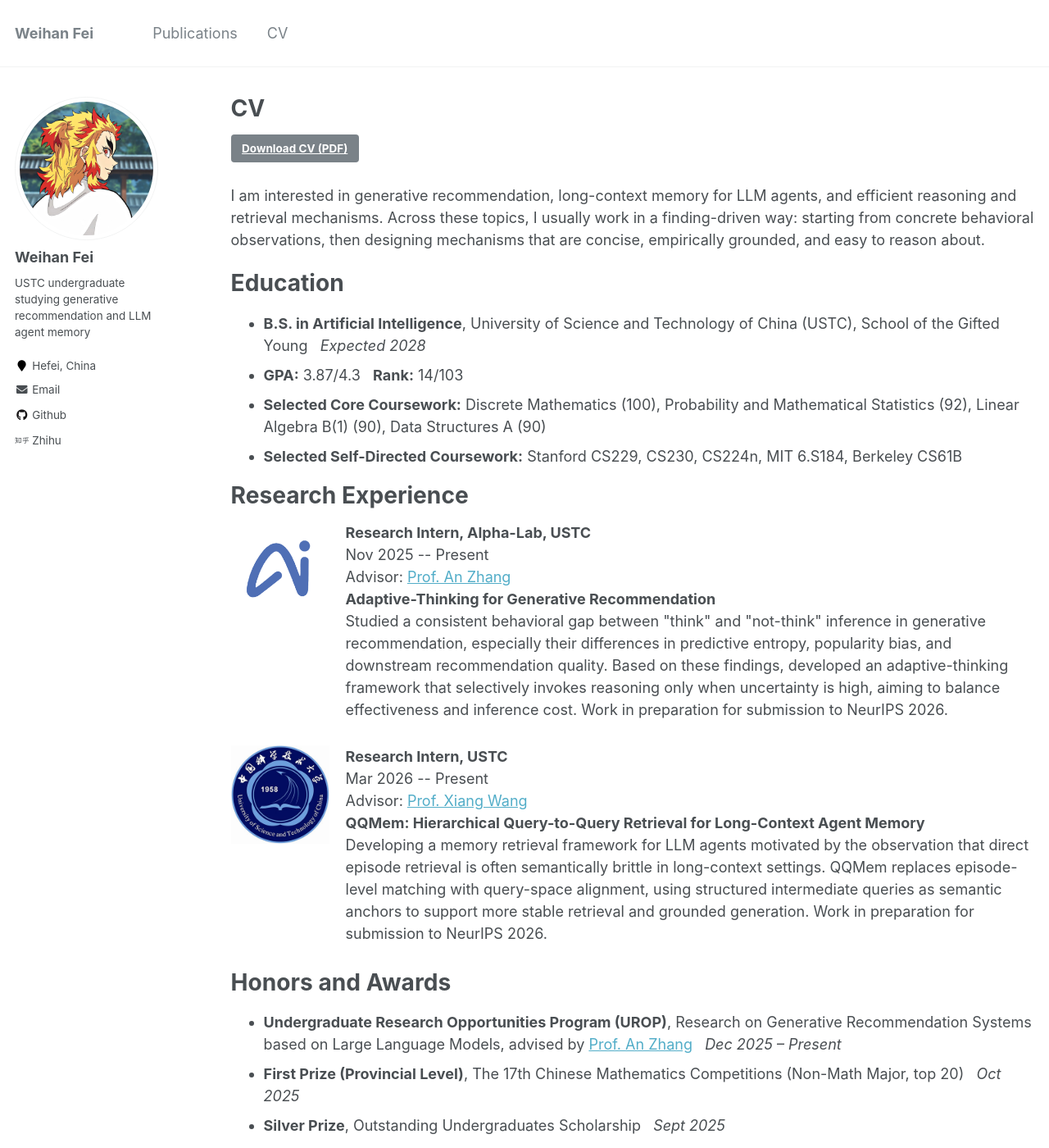
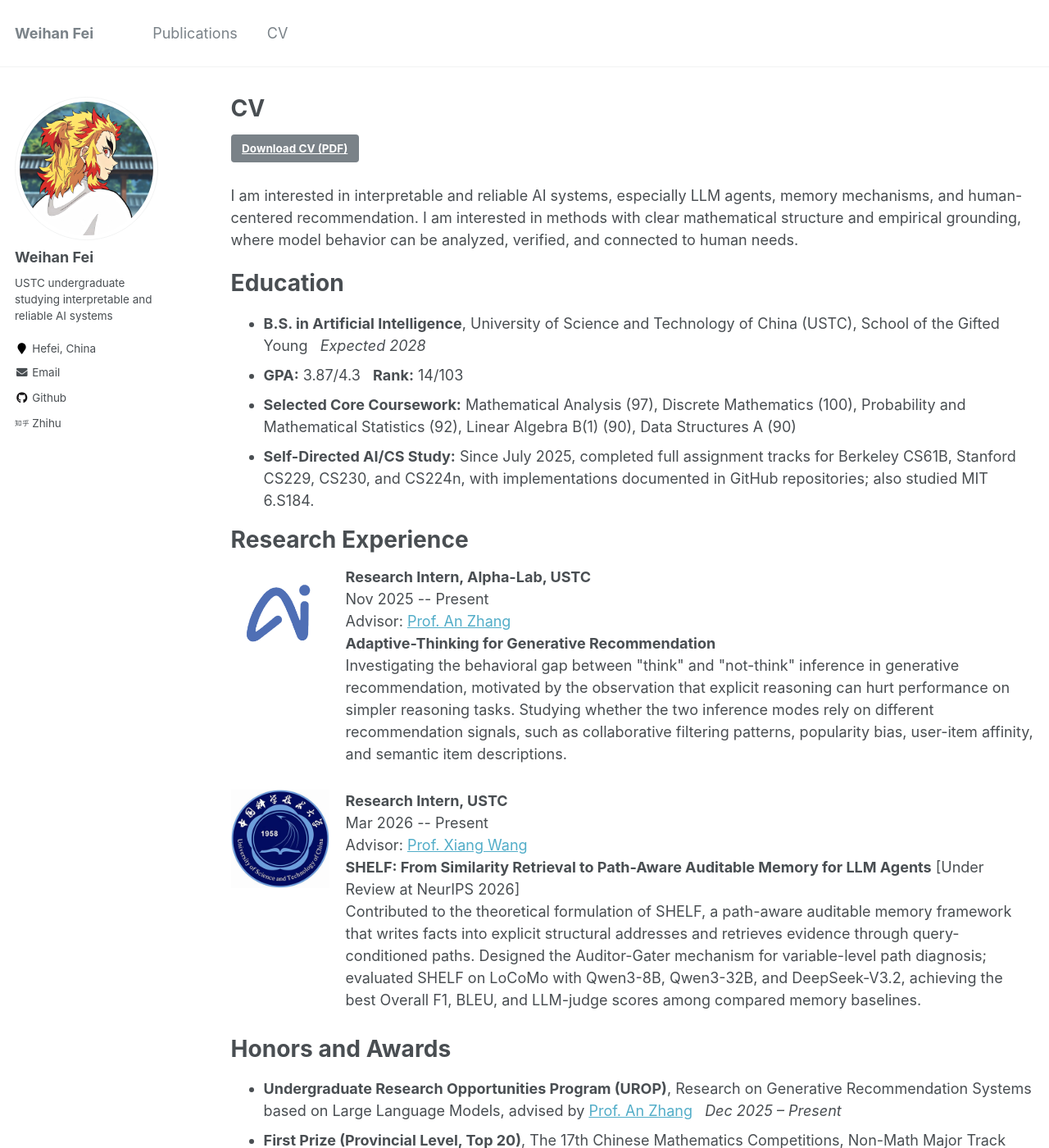
Before and after one commit to wesleyfei1/wesleyfei1.github.io, a Jekyll site: the page built from _pages/cv.md, in a window 1280 px wide and 1400 px high. Shown: the whole window at 82% size. Built offline with Jekyll 4.4.1, drawn with Linux system fonts in a browser that asks for light colours; some of the changed text lies outside the part shown.

Commit message:
Update homepage and CV

```diff
--- a/Gemfile
+++ b/Gemfile
@@ -16,7 +16,8 @@
 
 # gem "jekyll"
 
-gem "wdm", "~> 0.1.0" if Gem.win_platform?
+gem "wdm", "~> 0.1.0" if Gem.win_platform? && Gem::Version.new(RUBY_VERSION) < Gem::Version.new("3.4")
+gem "tzinfo-data", platforms: [:mingw, :mswin, :x64_mingw]
 
 # If you have any plugins, put them here!
 group :jekyll_plugins do
--- a/_config.yml
+++ b/_config.yml
@@ -10,7 +10,7 @@
 title                    : "Weihan Fei"
 title_separator          : "-"
 name                     : &name "Weihan Fei"
-description              : &description "USTC undergraduate working on generative recommendation, LLM agent memory, and finding-driven AI research"
+description              : &description "USTC undergraduate working on interpretable and reliable AI systems, LLM agent memory, and human-centered recommendation"
 url                      : https://wesleyfei1.github.io # the base hostname & protocol for your site e.g. "https://mmistakes.github.io"
 baseurl                  : "" # the subpath of your site, e.g. "/blog"
 repository               : "wesleyfei1/wesleyfei1.github.io"
@@ -82,7 +82,7 @@
 author:
   name             : "Weihan Fei"
   avatar           : "Levi.jpg"
-  bio              : "USTC undergraduate studying generative recommendation and LLM agent memory"
+  bio              : "USTC undergraduate studying interpretable and reliable AI systems"
   location         : "Hefei, China"
   employer         :
   pubmed           :
--- a/_pages/cv.md
+++ b/_pages/cv.md
@@ -15,14 +15,14 @@
   </a>
 </p>
 
-I am interested in generative recommendation, long-context memory for LLM agents, and efficient reasoning and retrieval mechanisms. Across these topics, I usually work in a finding-driven way: starting from concrete behavioral observations, then designing mechanisms that are concise, empirically grounded, and easy to reason about.
+I am interested in interpretable and reliable AI systems, especially LLM agents, memory mechanisms, and human-centered recommendation. I am interested in methods with clear mathematical structure and empirical grounding, where model behavior can be analyzed, verified, and connected to human needs.
 
 # Education
 
 - **B.S. in Artificial Intelligence**, University of Science and Technology of China (USTC), School of the Gifted Young &nbsp; *Expected 2028*
 - **GPA:** 3.87/4.3 &nbsp; **Rank:** 14/103
-- **Selected Core Coursework:** Discrete Mathematics (100), Probability and Mathematical Statistics (92), Linear Algebra B(1) (90), Data Structures A (90)
-- **Selected Self-Directed Coursework:** Stanford CS229, CS230, CS224n, MIT 6.S184, Berkeley CS61B
+- **Selected Core Coursework:** Mathematical Analysis (97), Discrete Mathematics (100), Probability and Mathematical Statistics (92), Linear Algebra B(1) (90), Data Structures A (90)
+- **Self-Directed AI/CS Study:** Since July 2025, completed full assignment tracks for Berkeley CS61B, Stanford CS229, CS230, and CS224n, with implementations documented in GitHub repositories; also studied MIT 6.S184.
 
 
 # Research Experience
@@ -36,7 +36,7 @@
     Nov 2025 -- Present<br>
     Advisor: <a href="https://anzhang314.github.io/">Prof. An Zhang</a><br>
     <strong>Adaptive-Thinking for Generative Recommendation</strong><br>
-    Studied a consistent behavioral gap between "think" and "not-think" inference in generative recommendation, especially their differences in predictive entropy, popularity bias, and downstream recommendation quality. Based on these findings, developed an adaptive-thinking framework that selectively invokes reasoning only when uncertainty is high, aiming to balance effectiveness and inference cost. Work in preparation for submission to NeurIPS 2026.
+    Investigating the behavioral gap between "think" and "not-think" inference in generative recommendation, motivated by the observation that explicit reasoning can hurt performance on simpler reasoning tasks. Studying whether the two inference modes rely on different recommendation signals, such as collaborative filtering patterns, popularity bias, user-item affinity, and semantic item descriptions.
     </p>
   </div>
 </div>
@@ -49,22 +49,22 @@
     <p style="margin: 0;"><strong>Research Intern, USTC</strong><br>
     Mar 2026 -- Present<br>
     Advisor: <a href="https://xiangwang1223.github.io/">Prof. Xiang Wang</a><br>
-    <strong>QQMem: Hierarchical Query-to-Query Retrieval for Long-Context Agent Memory</strong><br>
-    Developing a memory retrieval framework for LLM agents motivated by the observation that direct episode retrieval is often semantically brittle in long-context settings. QQMem replaces episode-level matching with query-space alignment, using structured intermediate queries as semantic anchors to support more stable retrieval and grounded generation. Work in preparation for submission to NeurIPS 2026.
+    <strong>SHELF: From Similarity Retrieval to Path-Aware Auditable Memory for LLM Agents</strong> [Under Review at NeurIPS 2026]<br>
+    Contributed to the theoretical formulation of SHELF, a path-aware auditable memory framework that writes facts into explicit structural addresses and retrieves evidence through query-conditioned paths. Designed the Auditor-Gater mechanism for variable-level path diagnosis; evaluated SHELF on LoCoMo with Qwen3-8B, Qwen3-32B, and DeepSeek-V3.2, achieving the best Overall F1, BLEU, and LLM-judge scores among compared memory baselines.
     </p>
   </div>
 </div>
 
 # Honors and Awards
 - **Undergraduate Research Opportunities Program (UROP)**, Research on Generative Recommendation Systems based on Large Language Models, advised by [Prof. An Zhang](https://anzhang314.github.io/) &nbsp; *Dec 2025 -- Present*
-- **First Prize (Provincial Level)**, The 17th Chinese Mathematics Competitions (Non-Math Major, top 20) &nbsp; *Oct 2025*
+- **First Prize (Provincial Level, Top 20)**, The 17th Chinese Mathematics Competitions, Non-Math Major Track &nbsp; *Oct 2025*
 - **Silver Prize**, Outstanding Undergraduates Scholarship &nbsp; *Sept 2025*
 - **Bronze Prize**, Outstanding Student Scholarship &nbsp; *Dec 2024*
 
 # Skills
-- **Research:** Literature review, experimental design, empirical analysis, and end-to-end implementation for machine learning research.
-- **Programming:** Python, C, Java, Shell/Bash.
-- **ML Frameworks:** PyTorch, Hugging Face, vLLM, verl.
-- **Model Training:** Supervised fine-tuning (SFT), preference optimization (RLHF, DPO, RLvR), parameter-efficient tuning (LoRA), inference-time prompting and reasoning.
+- **Research:** Paper reading and synthesis, experimental design, empirical analysis, ablation studies, and end-to-end implementation for ML research.
+- **Programming:** Python, C, Java, Shell/Bash; familiar with Linux command-line workflows.
+- **LLM Frameworks:** PyTorch, Hugging Face Transformers, vLLM, verl.
+- **Training & Inference:** SFT with LoRA, RL training with verl, preference-optimization basics, inference-time prompting and reasoning.
 - **Tools:** Linux, Git, Conda, tmux, nvitop, Weights & Biases.
-- **Engineering:** Rapid prototyping with LLM-assisted coding workflows and modern web tooling.
+- **Engineering:** Rapid prototyping, debugging, and LLM-assisted research implementation.
```
Also changed, not shown: _pages/about.md (+19 -5 lines), Gemfile.lock, 1 other file.
